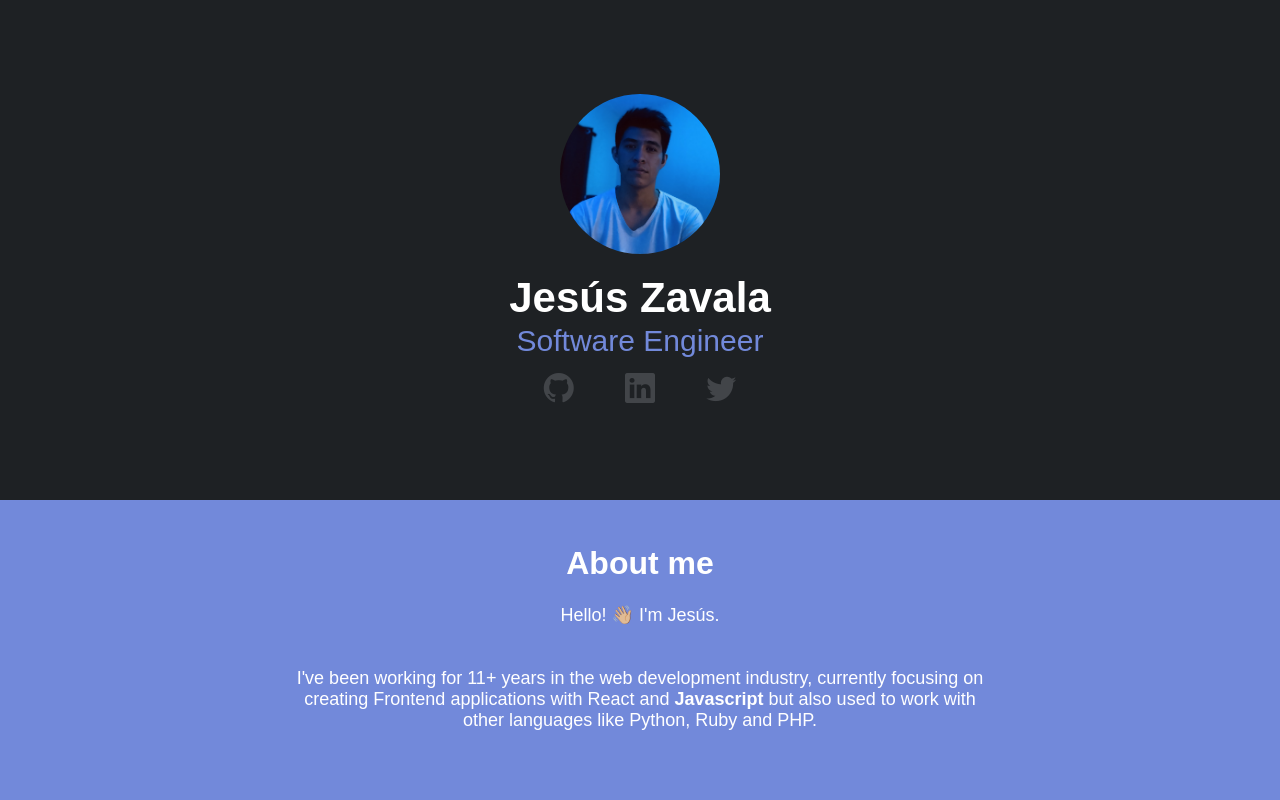
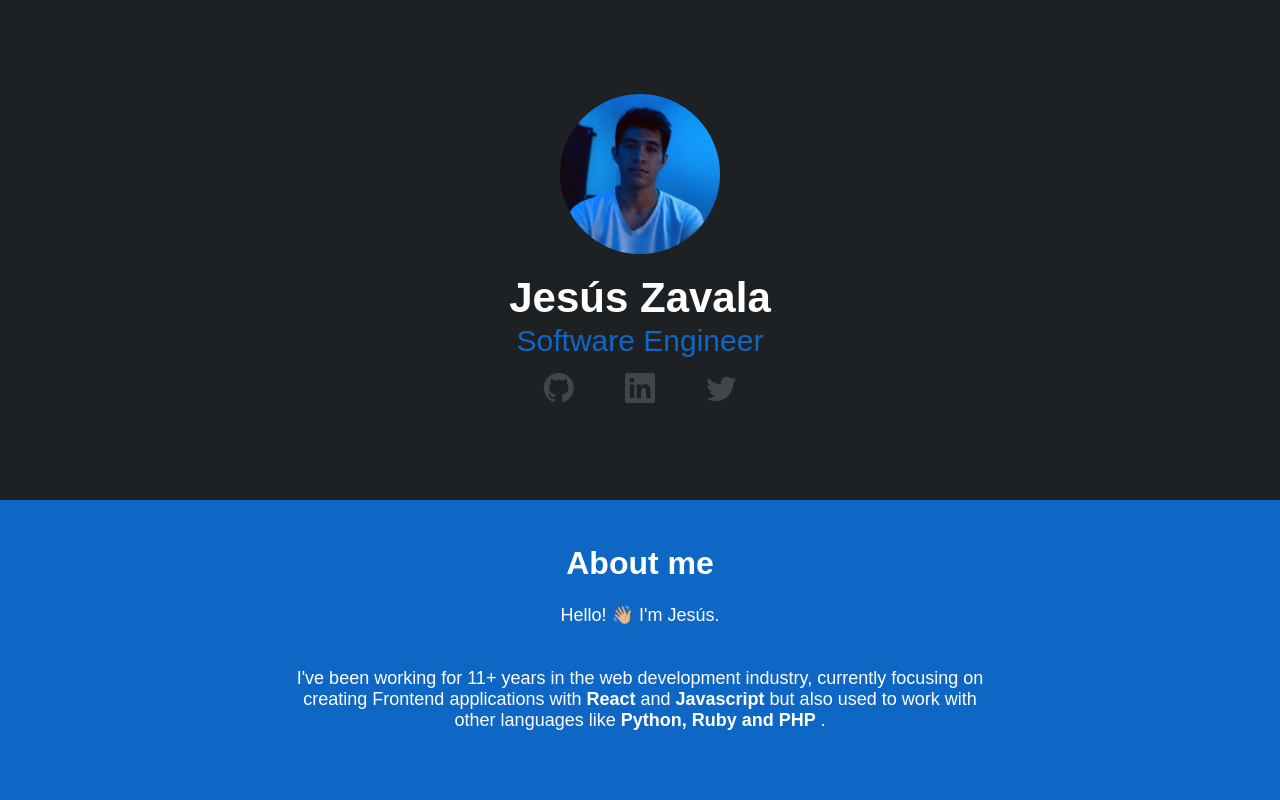
Before and after one commit to jesuszvl/site, a React (Create React App) app: page / in a window 1280 px wide. Shown: the top 800 px of the page. Built offline with nearby package versions, Linux system fonts and the light colour scheme; a web font is replaced by a local one.

Commit message:
update colors

```diff
--- a/src/components/About/About.css
+++ b/src/components/About/About.css
@@ -1,5 +1,5 @@
 .about-container {
-  background-color: #7289da;
+  background-color: #0e67c5;
   display: flex;
   flex-direction: column;
   align-items: center;
--- a/src/components/About/About.js
+++ b/src/components/About/About.js
@@ -8,9 +8,11 @@ const About = () => {
         <p>Hello! 👋🏼 I'm Jesús. </p>
         <p>
           I've been working for 11+ years in the web development industry,
-          currently focusing on creating Frontend applications with React and
-          <b> Javascript </b> but also used to work with other languages like
-          Python, Ruby and PHP.
+          currently focusing on creating Frontend applications with
+          <strong> React</strong> and
+          <strong> Javascript </strong> but also used to work with other
+          languages like
+          <strong> Python, Ruby and PHP </strong>.
         </p>
       </div>
     </div>
--- a/src/components/Profile/Profile.css
+++ b/src/components/Profile/Profile.css
@@ -22,7 +22,7 @@
 
 .title {
   font-size: 30px;
-  color: #7289da;
+  color: #0e67c5;
   line-height: 1;
   padding-bottom: 16px;
   margin: 0px;
@@ -41,5 +41,5 @@
 }
 
 .icon:hover {
-  color: #36393e;
+  color: white;
 }
```
